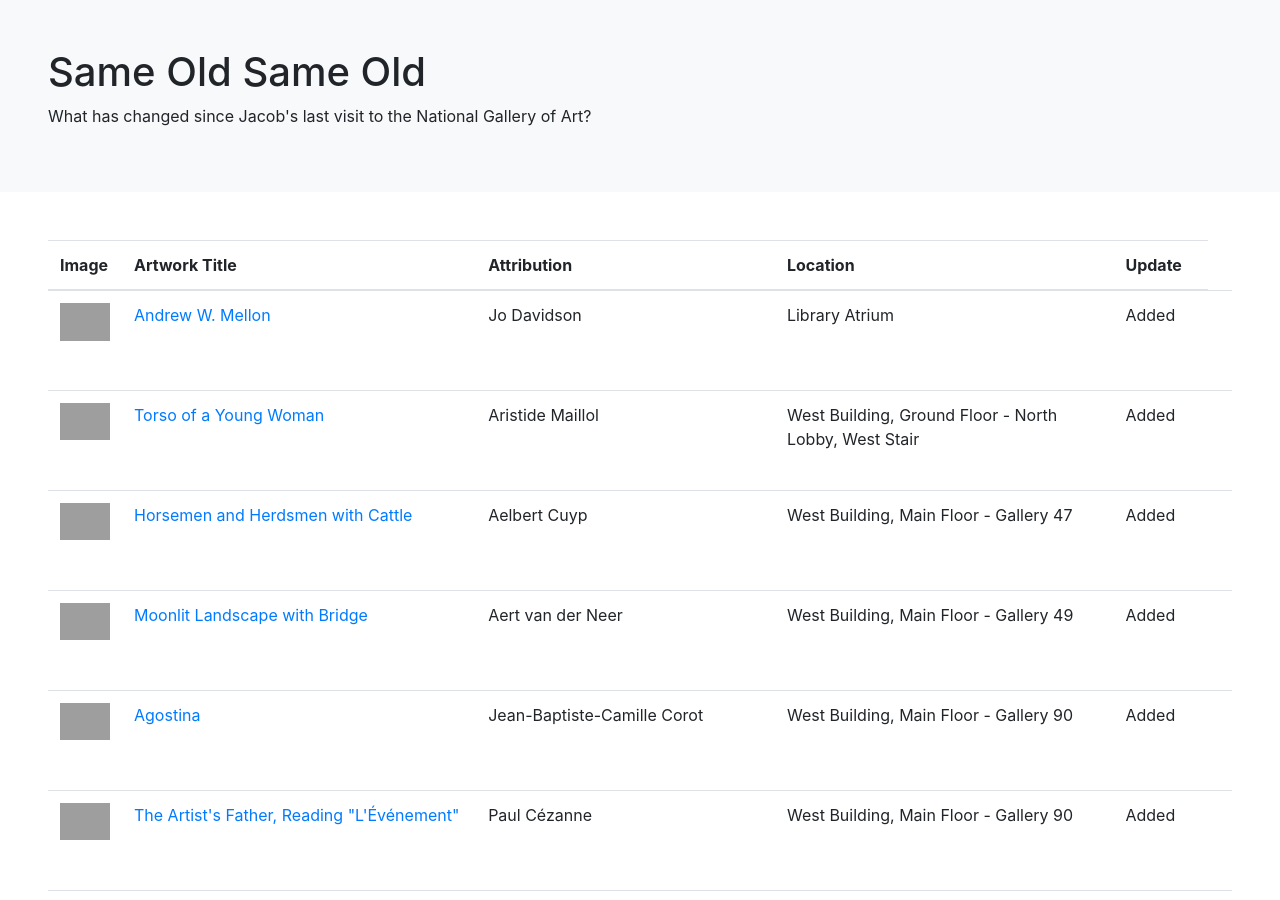
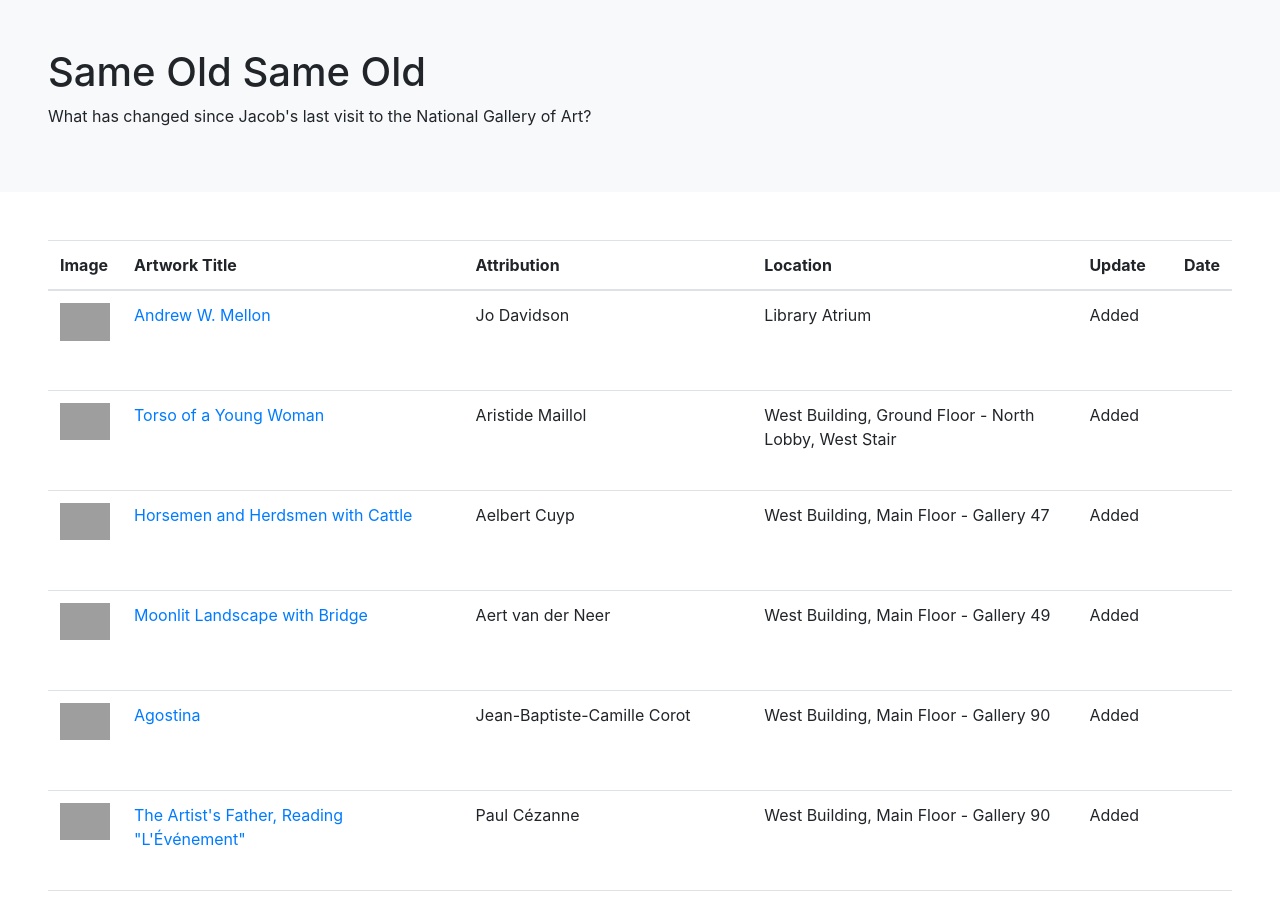
Before and after one commit to jacobmgreer/Same-Old-Same-Old, a Jekyll site: the page built from index.md, in a window 1280 px wide and 900 px high, cut to the strip 0-900 px from the top of the window. Built offline with Jekyll 4.4.1, drawn with Linux system fonts in a browser that asks for light colours; grey boxes are pictures that could not be loaded.

Commit message:
Update index.md

```diff
--- a/index.md
+++ b/index.md
@@ -11,6 +11,7 @@ layout: default
 	      <th scope="col">Attribution</th>
 	      <th scope="col">Location</th>
 	      <th scope="col">Update</th>
+	      <th scope="col">Date</th>
 	    </tr>
   	</thead>
   	<tbody>
```
